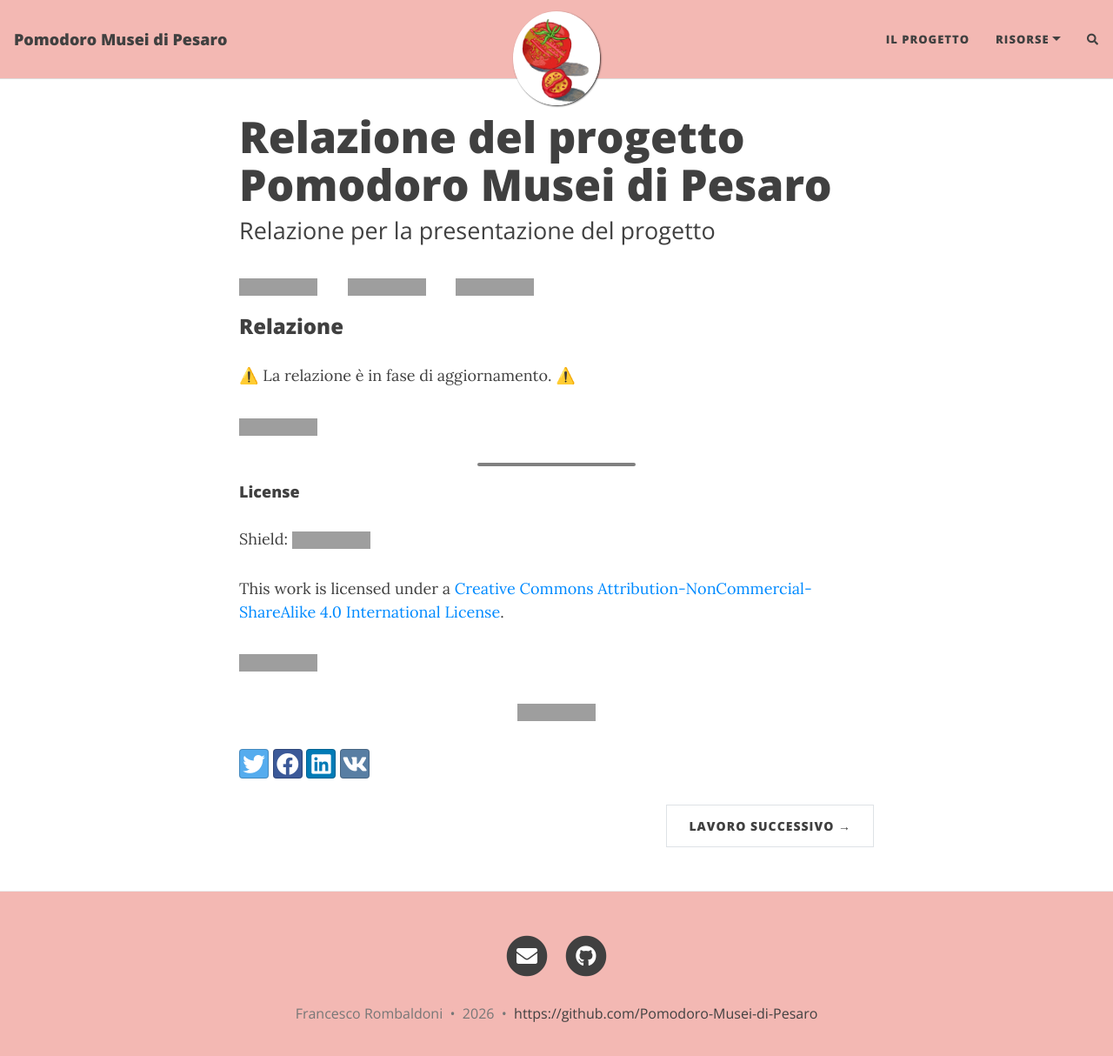
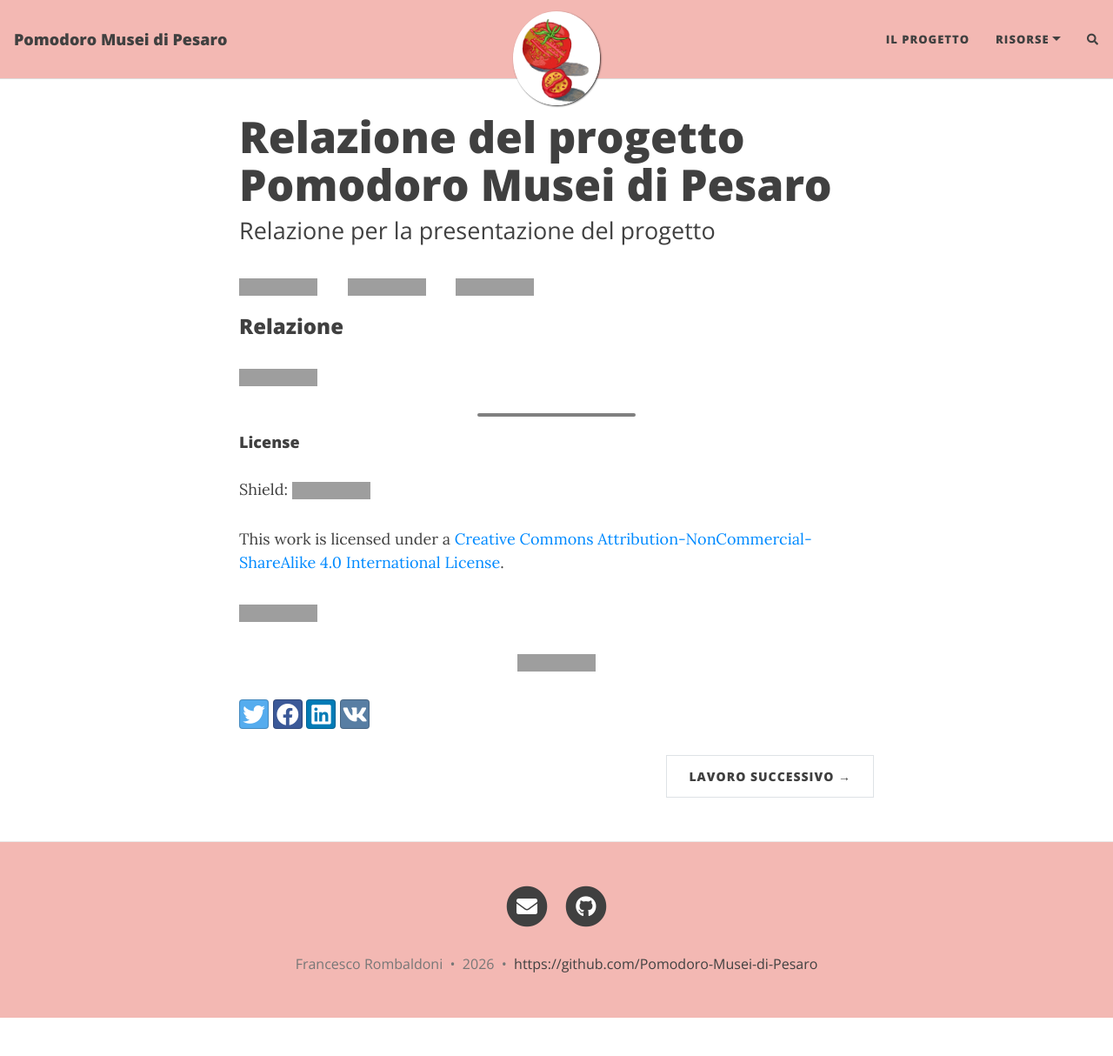
Before and after one commit to Pomodoro-Musei-di-Pesaro/.github, a Jekyll site: the page built from docs/_posts/2023-09-1-Relazione.md, in a window 1280 px wide and 1227 px high, cut to the strip 0-1214 px from the top of the window. Shown: the whole strip at 87% size. Built offline with Jekyll 4.4.1, drawn with Linux system fonts in a browser that asks for light colours; nearby versions of some CDN libraries; comment, search, counter and statistics services are not loaded; grey boxes are pictures that could not be loaded.

Commit message:
Update 2023-09-1-Relazione.md

```diff
--- a/docs/_posts/2023-09-1-Relazione.md
+++ b/docs/_posts/2023-09-1-Relazione.md
@@ -8,7 +8,6 @@ tags: []
 comments: true
 ---
 ### Relazione
-⚠️ La relazione è in fase di aggiornamento. ⚠️
 
 [![Download](https://custom-icon-badges.demolab.com/badge/-Scarica%20il%20documento-red?style=for-the-badge&logo=download&logoColor=white "Documento")](https://github.com/Pomodoro-Musei-di-Pesaro/Pomodoro-Musei-di-Pesaro-Report/releases/download/v1.1/Relazione-Pomodoro_Musei_di_Pesaro.pdf)
 
```
